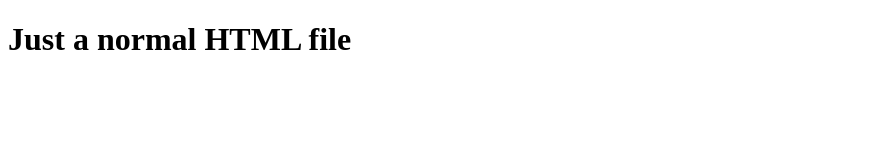
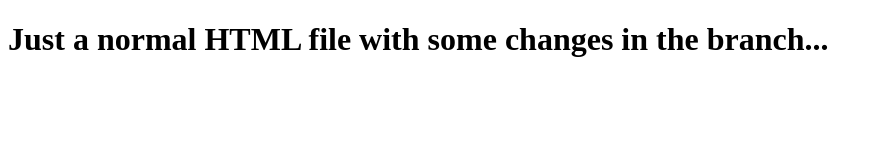
Before and after one commit to bkvats/New-Repository, a plain HTML site: page index.html in a window 1280 px wide. Shown: the whole page, without its empty margins (0-881 px from the left). Drawn offline with Linux system fonts and the light colour scheme.

Commit message:
just changing the heading

```diff
--- a/index.html
+++ b/index.html
@@ -6,6 +6,6 @@
     <title>Repo</title>
 </head>
 <body>
-    <h1>Just a normal HTML file</h1>
+    <h1>Just a normal HTML file with some changes in the branch...</h1>
 </body>
 </html>
```
